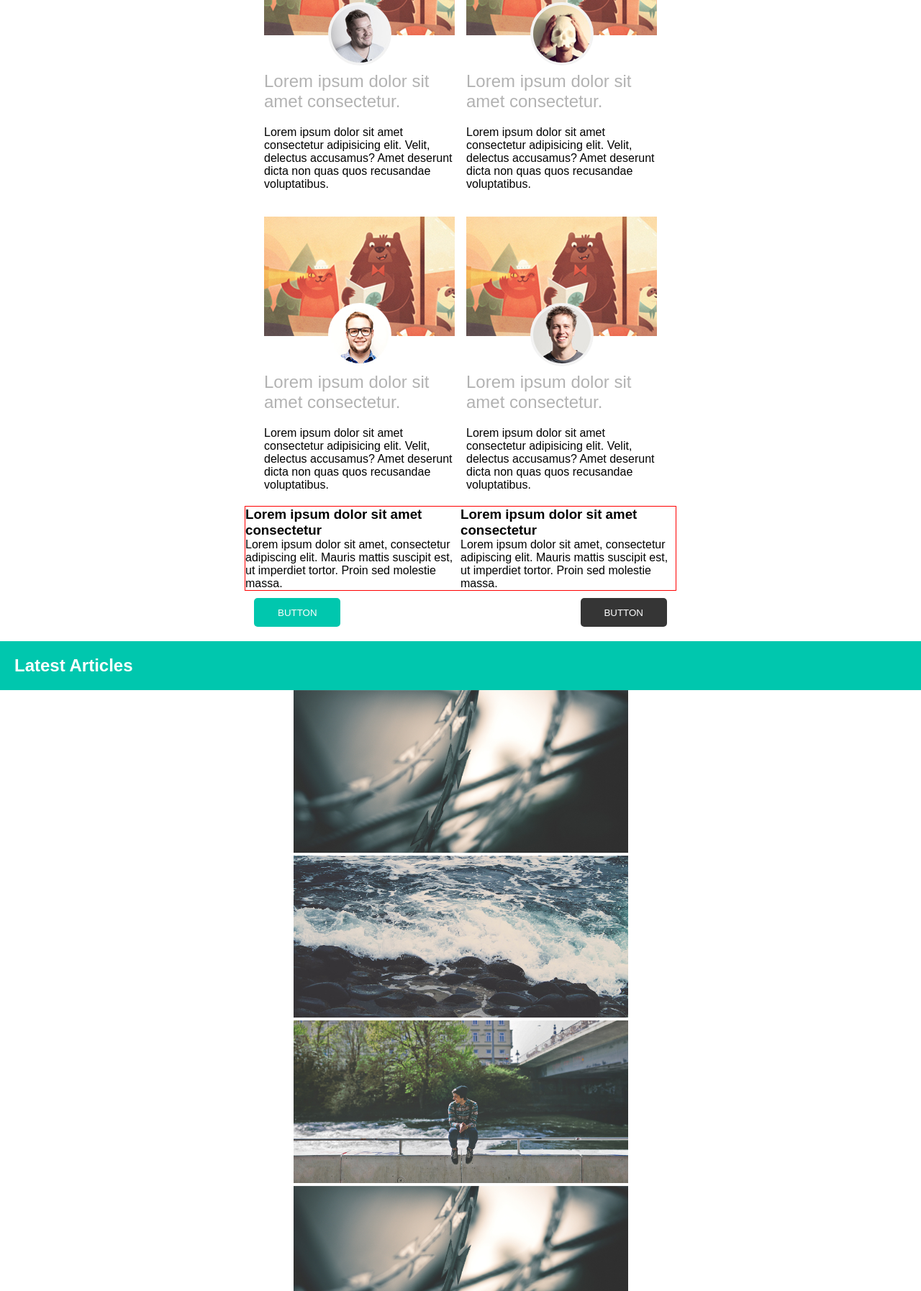
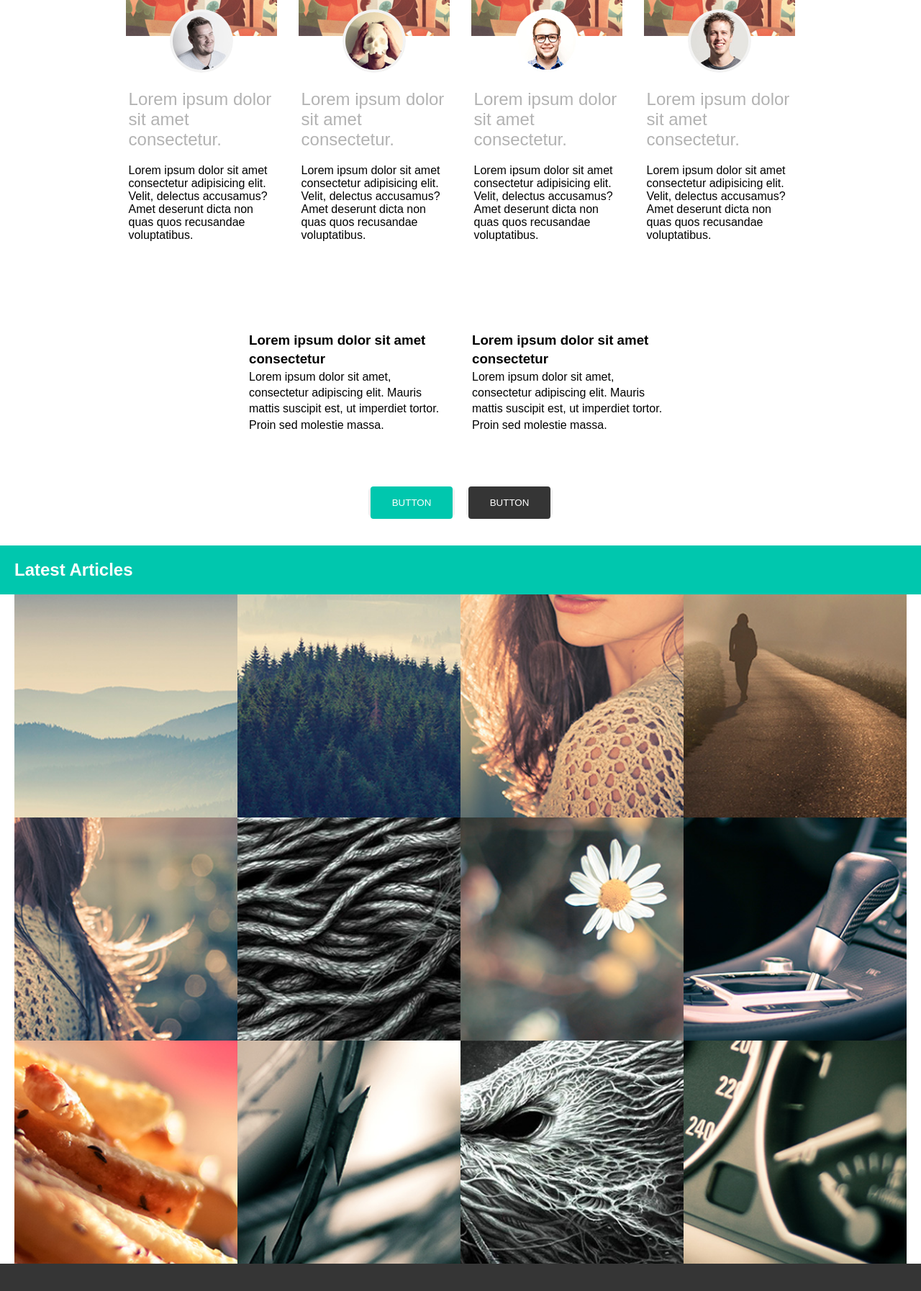
Before and after one commit to LuizFAP/Projeto-infusion, a plain HTML site: page index.html in a window 1280 px wide. Shown: the part 1006-2800 px from the top of the page at 72% size. Drawn offline with Linux system fonts and the light colour scheme.

Commit message:
2º commit - projeto finalizado

```diff
--- a/index.html
+++ b/index.html
@@ -128,51 +128,51 @@
             <div class="images">
 
                 <a href="#">
-                    <img src="./img/01.jpg" alt="">
+                    <img src="./img/articles/01.jpg" alt="">
                 </a>
 
                 <a href="#">
-                    <img src="./img/02.jpg" alt="">
+                    <img src="./img/articles/02.jpg" alt="">
                 </a>
 
                 <a href="#">
-                    <img src="./img/03.jpg" alt="">
+                    <img src="./img/articles/03.jpg" alt="">
                 </a>
 
                 <a href="#">
-                    <img src="./img/01.jpg" alt="">
+                    <img src="./img/articles/04.jpg" alt="">
                 </a>
 
                 <a href="#">
-                    <img src="./img/02.jpg" alt="">
+                    <img src="./img/articles/05.jpg" alt="">
                 </a>
 
                 <a href="#">
-                    <img src="./img/03.jpg" alt="">
+                    <img src="./img/articles/06.jpg" alt="">
                 </a>
 
                 <a href="#">
-                    <img src="./img/01.jpg" alt="">
+                    <img src="./img/articles/07.jpg" alt="">
                 </a>
 
                 <a href="#">
-                    <img src="./img/02.jpg" alt="">
+                    <img src="./img/articles/08.jpg" alt="">
                 </a>
 
                 <a href="#">
-                    <img src="./img/03.jpg" alt="">
+                    <img src="./img/articles/09.jpg" alt="">
                 </a>
 
                 <a href="#">
-                    <img src="./img/01.jpg" alt="">
+                    <img src="./img/articles/10.jpg" alt="">
                 </a>
 
                 <a href="#">
-                    <img src="./img/02.jpg" alt="">
+                    <img src="./img/articles/11.jpg" alt="">
                 </a>
 
                 <a href="#">
-                    <img src="./img/03.jpg" alt="">
+                    <img src="./img/articles/12.jpg" alt="">
                 </a>
 
             </div>
--- a/style/main.css
+++ b/style/main.css
@@ -13,29 +13,23 @@
 
 body {
     font-family: sans-serif;
-}
-
-
-
-.header_logo {
-    background-color: var(--bg-color);
-    width: 50%;
-    padding: 1em;
 
 }
 
-/* .sm-1-6{
-    grid-column: 1 / 6;
-}
-.sm-6-12{
-    grid-column: 7 / -1;
-} */
 
 .header {
     display: flex;
     justify-content: space-between;
 
 }
+
+.header_logo {
+    background-color: var(--bg-color);
+    width: 50%;
+    padding: 1em;
+    text-align: center;
+}
+
 
 .header_logo a {
     color: var(--primary-color);
@@ -80,6 +74,7 @@ body {
     height: 24px;
     display: inline-block;
     cursor: pointer;
+
 }
 
 .menu-btn:checked~.header_menu {
@@ -194,7 +189,7 @@ h1 {
 }
 
 .list-wrapper {
-    margin: 0 auto;
+    text-align: center;
 }
 
 .list {
@@ -206,32 +201,28 @@ h1 {
 
 }
 
-.list-item {
-    margin-top: 20px;
-}
-
 .list-Item__image {
     background-image: url(../img/c01.jpg);
     background-repeat: no-repeat;
-    background-position: top;
+    background-position: center;
+    background-size:calc(100% - 30px);
     text-align: center;
-    height: 166px;
 
 
 }
+.list-wrapper{
+    margin: 0;
+}
 
 .list-Item__image img {
-    width: 88px;
-    height: 88px;
-    margin-top: 120px;
+    margin-top: 260px;
     border-radius: 50%;
 }
 
 .list-item__content {
-    width: 265px;
-    margin-top: 50px;
     display: block;
     text-align: left;
+    padding: 1.16em;
 }
 
 .list-item__title {
@@ -245,9 +236,8 @@ h1 {
 
 .text-warpper {
     margin: 0 auto;
-
     text-align: left;
-    padding: 20px;
+    padding: 40px;
 
 }
 
@@ -258,20 +248,34 @@ h1 {
 }
 
 .btn1 {
-    background-color: var(--bg-color);
+
 
 }
 
 .btn1 a {
     color: var(--primary-color);
+    background-color: var(--bg-color);
+    padding: 15px 30px 15px 30px;
+    border-radius: 4px;
 }
 
 .btn2 {
-    background-color: #353535;
+
 }
 
 .btn2 a {
     color: var(--primary-color);
+    background-color: #353535;
+    padding: 15px 30px 15px 30px;
+    border-radius: 4px;
+}
+.btn2 a:hover{
+    background-color: #5e5d5d;
+
+}
+.btn1 a:hover{
+    background-color: #03e2c4;
+
 }
 
 .galery-title {
@@ -283,10 +287,11 @@ h1 {
 
 .galery-wapper a {
     text-align: center;
+    margin: 0;
 }
 
 .galery-wapper img {
-    width: 465PX;
+    width: 100vh;
 
 
 }
@@ -299,6 +304,12 @@ h1 {
     display: flex;
     flex-direction: column;
     justify-content: center;
+    margin: 0;
+}
+.images a{
+    margin: 0;
+    padding: 0;
+    height: 451px;
 }
 
 .slide-wapper {
@@ -362,66 +373,42 @@ footer {
 
 
 @media screen and (min-width: 46.25em) {
-    .header_logo {
-        width: 25%;
-    }
 
-    .header_menu {
-        display: flex;
-        overflow: visible;
-        align-items: center;
-        justify-content: center;
-        top: 30px;
-        position: relative;
+
+    .list {
+        width: 90%;
+        max-width: 960px;
+        flex-direction: row;
+        flex-wrap: wrap;
+        margin: 0 auto;
 
     }
-
-    .menu-icon,
-    .menu-btn {
-        display: none;
-    }
-
-    .header_nav {
-        padding: 0;
+    .list-item{
+        flex-basis: 350px;
 
     }
-
-    .header-menu li {}
-
-    .header_menu li a {
-        color: black;
-        padding: 15px;
-        font-size: .79em;
-    }
-
-    .header_menu li a:hover {
-        background-color: transparent;
-        color: var(--bg-color);
-    }
-
-    .list-wrapper {
-        width: 600px;
-    }
-
-    .list {
-        flex-direction: row;
-        flex-wrap: wrap;
-
-        gap: 16px;
+    .list-Item__image img {
+        margin-top: 150px;
     }
 
     .listItem {
         display: flex;
-        justify-content: space-evenly;
-        border: 1px solid red;
-        width: 600px;
+        justify-content: space-between;
         margin: 0 auto;
+        padding: 50px;
+        width: 90%;
+        line-height: 1.4;
+    }
+
+    .button {
+        justify-content:center;
+        gap: 16px;
     }
 
     .slide-wapper a,
     .slide-wapper img {
         margin: 100px 0;
-        width: 600px;
+        width: 700px;
     }
 
     .footer-list a {
@@ -429,10 +416,44 @@ footer {
     }
 }
 
-@media screen and (min-width:90em) {
+@media screen and (min-width:80em) {
+    .header_logo {
+        width: 25%;
+    }
+
+    .menu-btn, .menu-icon{
+        display: none;
+    }
+    .header_menu {
+        display: block;
+        position: absolute;
+        top: 0;
+        background-color: transparent;
+        width: 75%;
+        overflow: visible;
+    }
+
+
+    .header_menu li{
+        display: inline-block;
+    }
+
+    .header_menu li a{
+        color: black;
+    }
+    .header_menu li a:hover{
+        background-color: transparent;
+        color: var(--bg-color);
+    }
+
     .list-wrapper {
-        width: 100%;
+
     }
+
+    .list {
+        flex-wrap: nowrap;
+    }
+
 
     .listItem{
         width: 60%;
@@ -446,22 +467,19 @@ footer {
         gap:16px
     }
 
-    .galery-wapper{
-
+    .images{
+       flex-direction: row;
+       flex-wrap: wrap;
 
     }
 
-    .images{
-        flex-direction: row;
-        flex-wrap: wrap;
+    .images a{
 
-        margin: 0;
-        padding: 0;
-    }
-
-    .images a{
-        margin: 0;
-        padding: 0;
+        height: 310px;
 
     }
+    .images a img {
+
+        max-width: 310px;
+    }
 }
```
